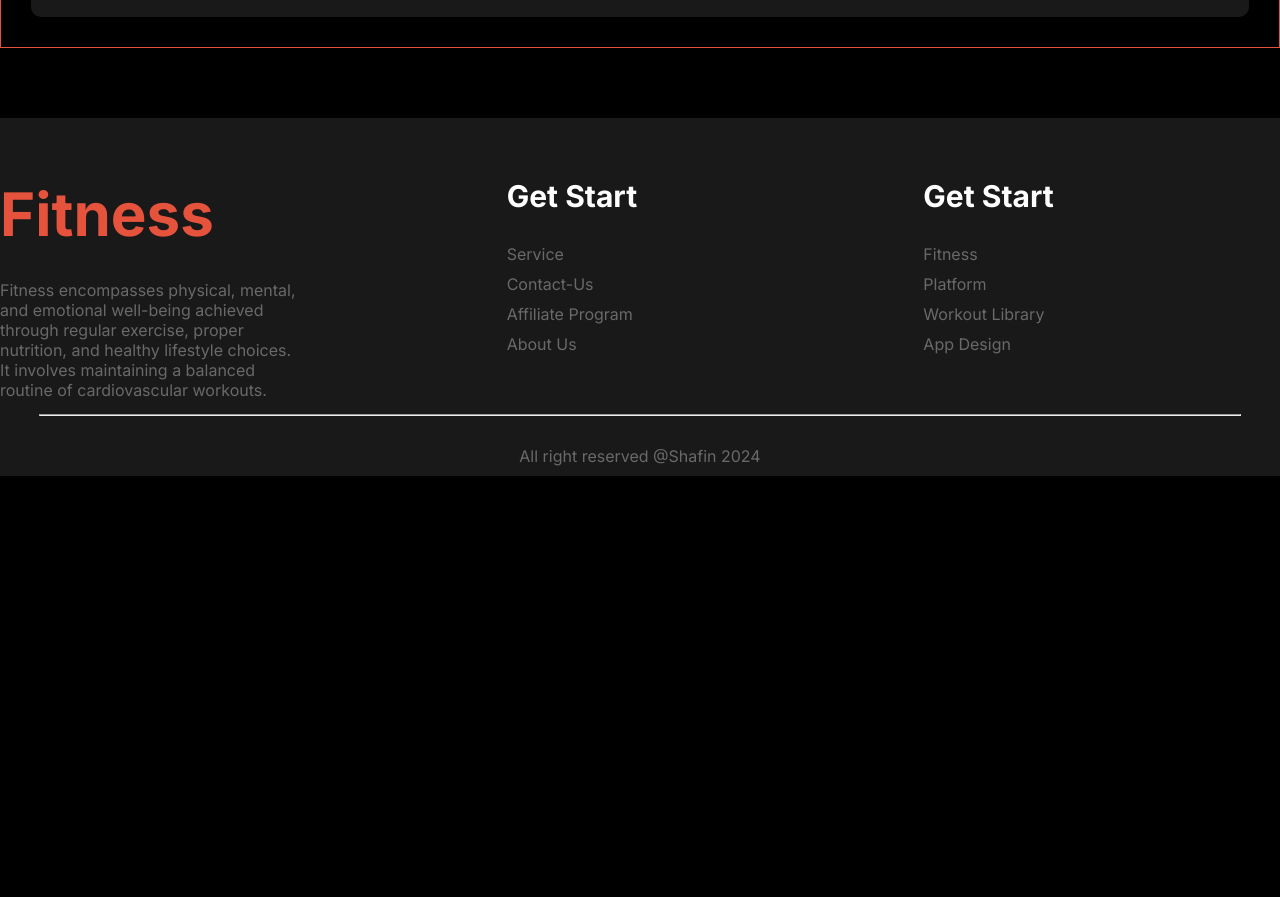
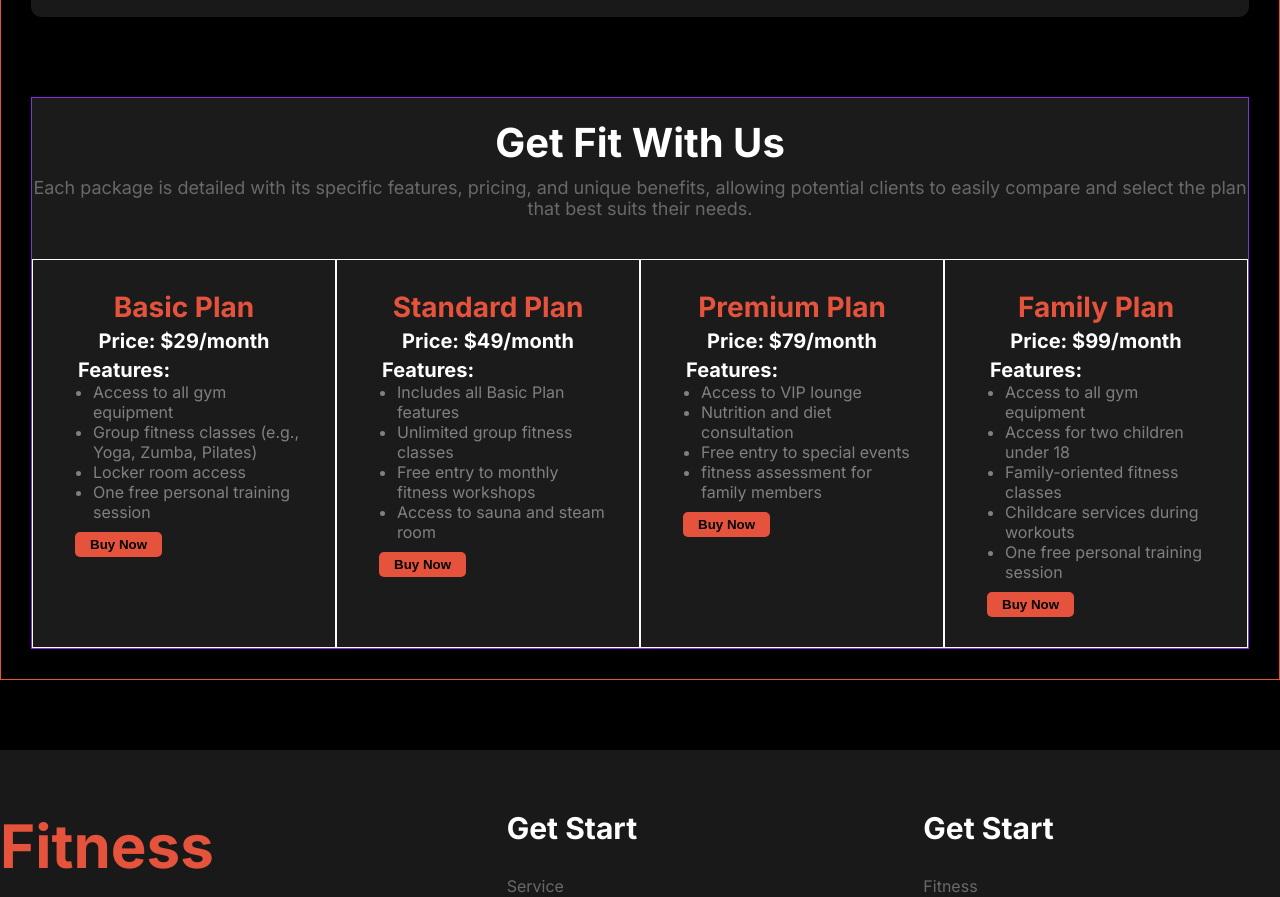
Before and after one commit to nabishafin/Assignemnt-2-fitness-, a plain HTML site: page index.html in a window 1280 px wide. Shown: the part 3230-4127 px from the top of the page. Before the commit the page ends 3786 px from the top, so only its background shows below. Drawn offline with Linux system fonts and the light colour scheme; a web font is replaced by a local one.

Commit message:
packages section done

```diff
--- a/index.css
+++ b/index.css
@@ -379,6 +379,63 @@ td {
     height: 100%;
 }
 
+/* packages section style */
+.packages-section {
+    border: 1px solid blueviolet;
+    background-color: #1b1b1b;
+    margin-top: 80px;
+}
+
+.packages-container {
+    display: grid;
+    grid-template-columns: repeat(4, 1fr);
+    margin-top: 40px;
+}
+
+.packages {
+    border: 1px snow solid;
+    width: auto;
+    height: auto;
+    padding: 30px;
+
+}
+
+.packages ul li {
+    color: gray;
+}
+
+.packages h3 {
+    color: #E6533C;
+    text-align: center;
+    font-size: 28px;
+}
+
+.packages h4 {
+    color: white;
+    text-align: center;
+    font-size: 20px;
+    margin-top: 5px;
+}
+
+.packages h5 {
+    color: white;
+    padding-left: 15px;
+    margin-top: 5px;
+    font-size: 20px;
+}
+
+.packages ul {
+    padding-left: 30px;
+}
+
+.packages-btn {
+    padding: 5px 15px 05px 15px;
+    background-color: #E6533C;
+    border-radius: 5px;
+    margin-top: 10px;
+    margin-left: 12px;
+
+}
 
 /* footer section style */
 
@@ -591,4 +648,10 @@ footer {
     .btn-bmi {
         width: 220px;
     }
+
+    .packages-container {
+        display: grid;
+        grid-template-columns: repeat(1, 1fr);
+        margin-top: 40px;
+    }
 }
--- a/index.html
+++ b/index.html
@@ -249,6 +249,78 @@
                 </div>
             </div>
         </section>
+
+        <!-- packages system -->
+        <section class="packages-section">
+            <h1 style="font-size: 40px; font-weight: 700; margin-bottom: 10px; margin-top: 20px;"
+                class="text-center white-color">Get Fit
+                With Us</h1>
+            <p style="font-size: 18px; margin-bottom: 20px;" class="text-center gray-color"> Each package is detailed
+                with its specific features, pricing, and unique benefits, allowing potential clients to easily compare
+                and select the plan that best suits their needs. </p>
+            <div class="packages-container">
+                <div class="packages">
+                    <h3>Basic Plan</h3>
+                    <h4>Price: $29/month</h4>
+                    <div>
+                        <h5>Features:</h5>
+                    </div>
+                    <ul>
+                        <li>Access to all gym equipment</li>
+                        <li>Group fitness classes (e.g., Yoga, Zumba, Pilates)</li>
+                        <li>Locker room access</li>
+                        <li>One free personal training session</li>
+                    </ul>
+                    <button class="packages-btn">Buy Now</button>
+                </div>
+
+                <div class="packages">
+                    <h3>Standard Plan</h3>
+                    <h4>Price: $49/month</h4>
+                    <div>
+                        <h5>Features:</h5>
+                    </div>
+                    <ul>
+                        <li>Includes all Basic Plan features</li>
+                        <li>Unlimited group fitness classes</li>
+                        <li>Free entry to monthly fitness workshops</li>
+                        <li>Access to sauna and steam room</li>
+                    </ul>
+                    <button class="packages-btn">Buy Now</button>
+                </div>
+                <div class="packages">
+                    <h3>Premium Plan</h3>
+                    <h4>Price: $79/month</h4>
+                    <div>
+                        <h5>Features:</h5>
+                    </div>
+                    <ul>
+                        <li>Access to VIP lounge</li>
+                        <li>Nutrition and diet consultation</li>
+                        <li>Free entry to special events </li>
+                        <li>fitness assessment for family members</li>
+                    </ul>
+                    <button class="packages-btn">Buy Now</button>
+                </div>
+                <div class="packages">
+                    <h3>Family Plan</h3>
+                    <h4>Price: $99/month
+                    </h4>
+                    <div>
+                        <h5>Features:</h5>
+                    </div>
+                    <ul>
+                        <li>Access to all gym equipment</li>
+                        <li>Access for two children under 18</li>
+                        <li>Family-oriented fitness classes</li>
+                        <li>Childcare services during workouts</li>
+                        <li>One free personal training session</li>
+                    </ul>
+                    <button class="packages-btn">Buy Now</button>
+                </div>
+            </div>
+        </section>
+
     </main>
 
     <footer>
```
